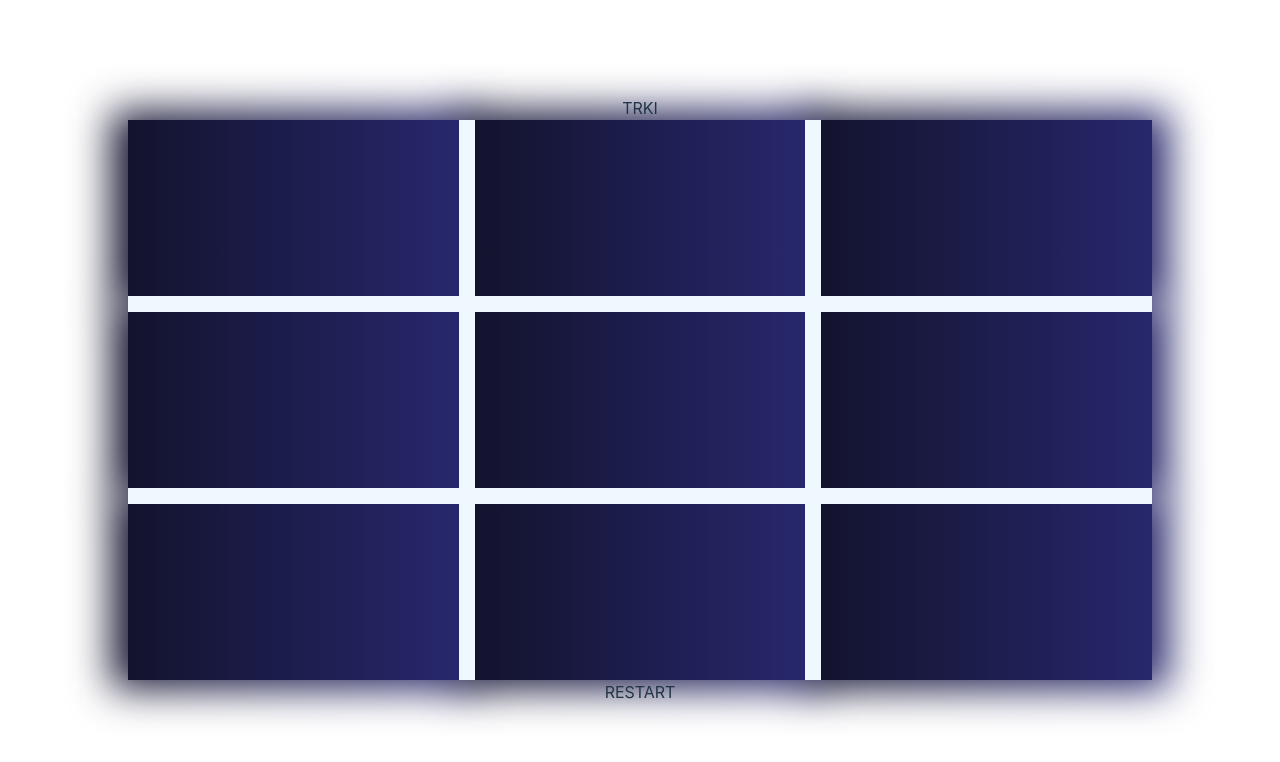
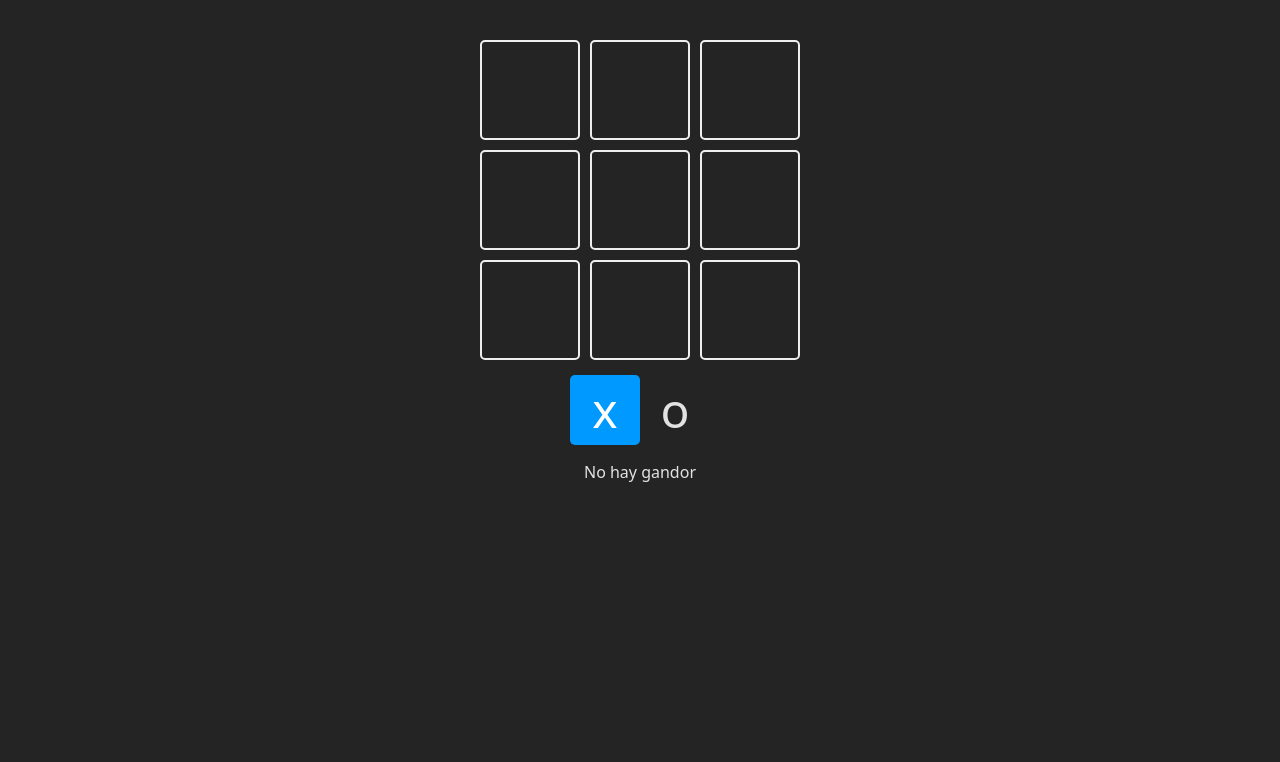
Before and after one commit to daviddiazm/Triki-React, a React (Vite) app: page / in a window 1280 px wide. Shown: the top 762 px of the page. Built offline with nearby package versions, Linux system fonts and the light colour scheme.

Commit message:
ya es funcional

```diff
--- a/src/App.css
+++ b/src/App.css
@@ -6,21 +6,3 @@
   justify-content: center;
   align-items: center;
 }
-
-.tablero {
-  color: black;
-  width: 80%;
-  height: 70%;
-  background-color: aliceblue;
-  display: grid;
-  gap: 1rem;
-  grid-template-columns: 1fr 1fr 1fr;
-  border-radius: 6px;
-}
-
-.tablero p {
-  /* width: 10px; */
-  overflow: hidden;
-  margin: 0%;
-  background-color: beige;
-}
--- a/src/App.jsx
+++ b/src/App.jsx
@@ -1,41 +1,105 @@
-import { useState } from 'react'
+import { useEffect, useState } from 'react'
 import './App.css'
-import Cuadrado from './components/Cuadrado/Cuadrado'
+// import Cuadrado from './components/Cuadrado/Cuadrado'
 
-function App() {
-  const [count, setCount] = useState(0)
-  const [isSelected, setIsSelected] = useState(null)
-  const [turno, setTurno] = useState("")
+const TURNS = {
+  X: "x",
+  O: "o"
+}
 
-  const turnoDeJugador = () => {
-    if(turno == false) return "X"
-    if(turno == true) return "O"
+const GANADOR = {
+  NO_DEFINIDO: "No definido",
+  HAY_GANARDOR: null,
+}
+
+const Cuadrado = ({ children, estaSeleccionado, actualizarTabla, index }) => {
+  const className = `square ${estaSeleccionado ? 'is-selected' : ''}`
+
+  const handleClick = () => {
+    actualizarTabla(index)
   }
 
-//ESTAS EN LA MIDUBRANCH
-  // console.log(turno);
-  // console.log(turnoDeJugador());
-
   return (
-    <div className='app'>
-      TRKI
-      <div className='tablero' onClick={() => setTurno(!turno)}>
-        <Cuadrado turnoDeJugador={turnoDeJugador()}/>
-        <Cuadrado turnoDeJugador={turnoDeJugador()}/>
-        <Cuadrado turnoDeJugador={turnoDeJugador()}/>
-        <Cuadrado turnoDeJugador={turnoDeJugador()}/>
-        <Cuadrado turnoDeJugador={turnoDeJugador()}/>
-        <Cuadrado turnoDeJugador={turnoDeJugador()}/>
-        <Cuadrado turnoDeJugador={turnoDeJugador()}/>
-        <Cuadrado turnoDeJugador={turnoDeJugador()}/>
-        <Cuadrado turnoDeJugador={turnoDeJugador()}/>
-        {/* <p>praesentium.</p>
-        <p>praesentium.</p>
-        <p>praesentium.</p> */}
-      </div>
-      RESTART
+    <div
+      className={className}
+      onClick={handleClick}>
+      {children}
     </div>
   )
 }
 
+const COMBOS_GANADORES = [
+  [0, 1, 2],
+  [3, 4 ,5],
+  [6, 7 ,8],
+  [0, 3, 6],
+  [1, 4, 7],
+  [2, 5, 8],
+  [0, 4 ,8],
+  [2, 4 ,6]
+]
+
+
+function App() {
+
+  const [tablero, setTablero] = useState(Array(9).fill(null))
+  const [turno, setTurno] = useState(TURNS.X);
+  const [ganador, setGanador] = useState(null)
+
+
+  const actualizarTabla = (index) => {
+    if (tablero[index] || ganador) return
+
+    const nuevoTablero = [...tablero];
+    nuevoTablero[index] = turno
+    setTablero(nuevoTablero)
+
+    const nuevoTurno = turno === TURNS.X ? TURNS.O : TURNS.X
+    setTurno(nuevoTurno)
+
+    const nuevoGanador = comprobarGanador(nuevoTablero)
+    if(nuevoGanador) setGanador(nuevoGanador)
+    else setGanador(null)
+  }
+
+  const comprobarGanador = (nuevoTablero) => {
+    for (const combo of COMBOS_GANADORES) {
+      const [index1, index2, index3] = combo
+      if (nuevoTablero[index1] === nuevoTablero[index2] && nuevoTablero[index1] === nuevoTablero[index3] && nuevoTablero[index1] !== null) {
+        return nuevoTablero[index1]
+      }
+    }
+  }
+
+  // useEffect(() => {
+  //   comprobarGanador(tablero)
+  // }, [tablero])
+
+
+
+  return (
+    <main className='board'>
+      <section className='game'>
+        {tablero.map((_, index) =>
+          <Cuadrado
+            key={index}
+            index={index}
+            actualizarTabla={actualizarTabla}>
+            {tablero[index]}
+          </Cuadrado>
+        )}
+      </section>
+
+      <section className='turn'>
+        <Cuadrado estaSeleccionado={turno === TURNS.X}>{TURNS.X}</Cuadrado>
+        <Cuadrado estaSeleccionado={turno === TURNS.O}>{TURNS.O}</Cuadrado>
+      </section>
+
+      <section>
+        {ganador ? `El ganador es ${ganador}` : "No hay gandor" }
+      </section>
+    </main>
+  )
+}
+
 export default App
--- a/src/components/Cuadrado/Cuadrado.css
+++ b/src/components/Cuadrado/Cuadrado.css
@@ -1,9 +1,12 @@
 .cuadrado {
-    position: relative;
-    display: flex;
-    align-items: center;
-    justify-content: center;
-    background-color: rgba(19, 19, 46, 0.904);
+  width: 100px;
+  height: 100px;
+  border: 2px solid #eee;
+  border-radius: 5px;
+  display: grid;
+  place-items: center;
+  cursor: pointer;
+  font-size: 48px;
 }
 
 .fondo {
@@ -13,6 +16,7 @@
   background-image: linear-gradient(to right, rgb(19, 19, 46), #27276d);
   /* filter: blur(10px); */
 }
+
 .fondo2 {
   position: absolute;
   width: 110%;
--- a/src/components/Cuadrado/Cuadrado.jsx
+++ /dev/null
@@ -1,23 +0,0 @@
-import React, { useState } from 'react'
-import './Cuadrado.css'
-
-const Cuadrado = (turnoDeJugador) => {
-
-const [option, setOption] = useState("")
-
-const changeOption = () => {
-  setOption(turnoDeJugador.turnoDeJugador)
-}
-
-console.log(turnoDeJugador.turnoDeJugador);
-
-  return (
-    <div className='cuadrado' onClick={changeOption}>
-      <div className='fondo'></div>
-      <div className='fondo2'></div>
-      <h2 className='texto' >{option}</h2>
-    </div>
-  )
-}
-
-export default Cuadrado
--- a/src/index.css
+++ b/src/index.css
@@ -1,12 +1,12 @@
 :root {
-  font-family: Inter, system-ui, Avenir, Helvetica, Arial, sans-serif;
-  line-height: 1.5;
+  font-family: system-ui, -apple-system, BlinkMacSystemFont, 'Segoe UI', Roboto, Oxygen, Ubuntu, Cantarell, 'Open Sans', 'Helvetica Neue', sans-serif;
+  font-size: 16px;
+  line-height: 24px;
   font-weight: 400;
 
   color-scheme: light dark;
   color: rgba(255, 255, 255, 0.87);
-  /* background-color: #242424; */
-  background-color: rgb(10, 10, 23);
+  background-color: #242424;
 
   font-synthesis: none;
   text-rendering: optimizeLegibility;
@@ -15,56 +15,117 @@
   -webkit-text-size-adjust: 100%;
 }
 
-a {
-  font-weight: 500;
-  color: #646cff;
-  text-decoration: inherit;
-}
-a:hover {
-  color: #535bf2;
-}
-
 body {
   margin: 0;
   display: flex;
-  place-items: center;
+  justify-content: center;
   min-width: 320px;
   min-height: 100vh;
 }
 
-h1 {
-  font-size: 3.2em;
-  line-height: 1.1;
+* {
+  padding: 0;
+  margin: 0;
+  box-sizing: border-box;
 }
 
-button {
-  border-radius: 8px;
-  border: 1px solid transparent;
-  padding: 0.6em 1.2em;
-  font-size: 1em;
-  font-weight: 500;
-  font-family: inherit;
-  background-color: #1a1a1a;
-  cursor: pointer;
-  transition: border-color 0.25s;
-}
-button:hover {
-  border-color: #646cff;
-}
-button:focus,
-button:focus-visible {
-  outline: 4px auto -webkit-focus-ring-color;
+.board {
+  width: fit-content;
+  margin: 40px auto;
+  text-align: center;
 }
 
-@media (prefers-color-scheme: light) {
-  :root {
-    color: #213547;
-    background-color: #ffffff;
-  }
-  a:hover {
-    color: #747bff;
-  }
-  button {
-    background-color: #f9f9f9;
-  }
+.board h1 {
+  color: #eee;
+  margin-bottom: 16px;
 }
+
+.board button {
+  padding: 8px 12px;
+  margin: 25px;
+  background: transparent;
+  border: 2px solid #eee;
+  color: #eee;
+  width: 100px;
+  border-radius: 5px;
+  transition: 0.2s;
+  font-weight: bold;
+  cursor: pointer;
+}
+
+.board button:hover {
+  background: #eee;
+  color: #222;
+}
+
+.board .game {
+  display: grid;
+  grid-template-columns: repeat(3, 1fr);
+  gap: 10px;
+}
+
+.turn {
+  display: flex;
+  justify-content: center;
+  margin: 15px auto;
+  width: fit-content;
+  position: relative;
+  border-radius: 10px;
+}
+
+.turn .square,
+.winner .square {
+  width: 70px;
+  height: 70px;
+  pointer-events: none;
+  border-color: transparent;
+}
+
+.square.is-selected {
+  color: #fff;
+  background: #09f;
+}
+
+.winner {
+  position: absolute;
+  width: 100vw;
+  height: 100vh;
+  top: 0;
+  left: 0;
+  display: grid;
+  place-items: center;
+  background-color: rgba(0, 0, 0, 0.7);
+}
+
+.winner .text {
+  background: #111;
+  height: 300px;
+  width: 320px;
+  border: 2px solid #eee;
+  border-radius: 10px;
+  display: flex;
+  flex-direction: column;
+  justify-content: center;
+  align-items: center;
+  gap: 20px;
+}
+
+.winner .win {
+  margin: 0 auto;
+  width: fit-content;
+  border: 2px solid #eee;
+  border-radius: 10px;
+  display: flex;
+  gap: 15px;
+}
+
+.square {
+  width: 100px;
+  height: 100px;
+  border: 2px solid #eee;
+  border-radius: 5px;
+  display: grid;
+  place-items: center;
+  cursor: pointer;
+  font-size: 48px;
+}
```
Lines whose indentation alone changed are shown as unchanged.
